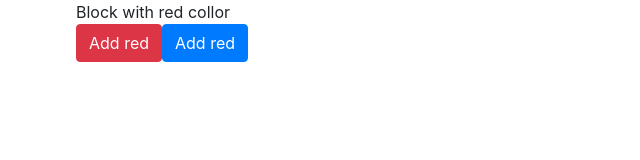
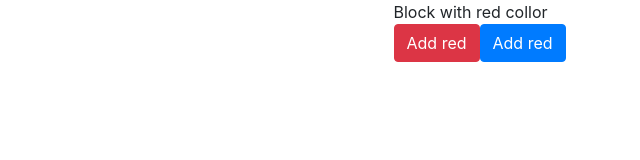
Before and after one commit to maximtop/test-mutations, a plain HTML site: page index.html in a window 1280 px wide. Shown: the whole page, without its empty margins (9-649 px from the left). Drawn offline with nearby package versions, Linux system fonts and the light colour scheme.

```diff
--- a/index.html
+++ b/index.html
@@ -7,17 +7,20 @@
     <meta http-equiv="X-UA-Compatible" content="ie=edge">
     <title>AdGuard | Test mutations</title>
     <link rel="stylesheet" href="https://maxcdn.bootstrapcdn.com/bootstrap/4.0.0/css/bootstrap.min.css" integrity="sha384-Gn5384xqQ1aoWXA+058RXPxPg6fy4IWvTNh0E263XmFcJlSAwiGgFAW/dAiS6JXm" crossorigin="anonymous">
+    <link rel="stylesheet" href="./style.css">
 </head>
 
 <body>
     <div class="container">
-        <div class="col-5">
-            <div class="row">
-                <div id="testBlock">Block with red collor</div>
-            </div>
-            <div class="row">
-                <button type="button" class="btn btn-danger" id="addRed">Add red</button>
-                <button type="button" class="btn btn-primary" id="addBlue">Add red</button>
+        <div class="row justify-content-center">
+            <div class="col-5">
+                <div class="row p3">
+                    <div id="testBlock">Block with red collor</div>
+                </div>
+                <div class="row p3">
+                    <button type="button" class="btn btn-danger" id="addRed">Add red</button>
+                    <button type="button" class="btn btn-primary" id="addBlue">Add red</button>
+                </div>
             </div>
         </div>
     </div>
--- a/style.css
+++ b/style.css
@@ -0,0 +1,3 @@
+#testBlock {
+    width: 100%;
+}
```
